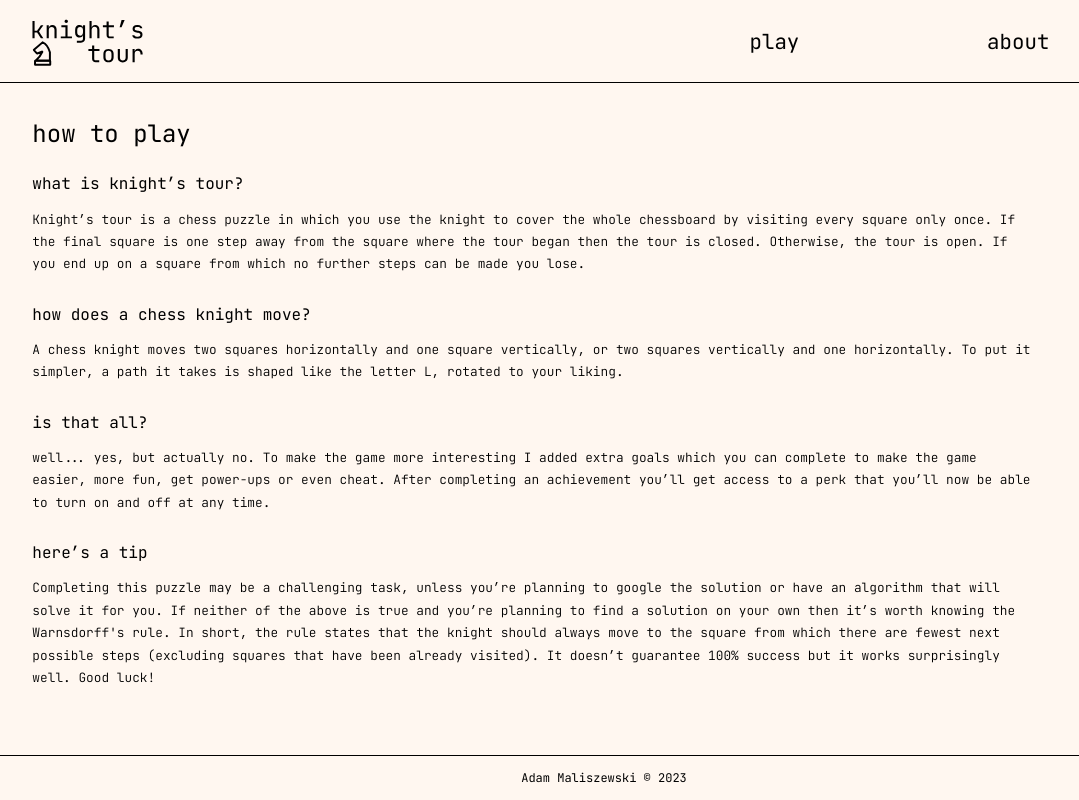
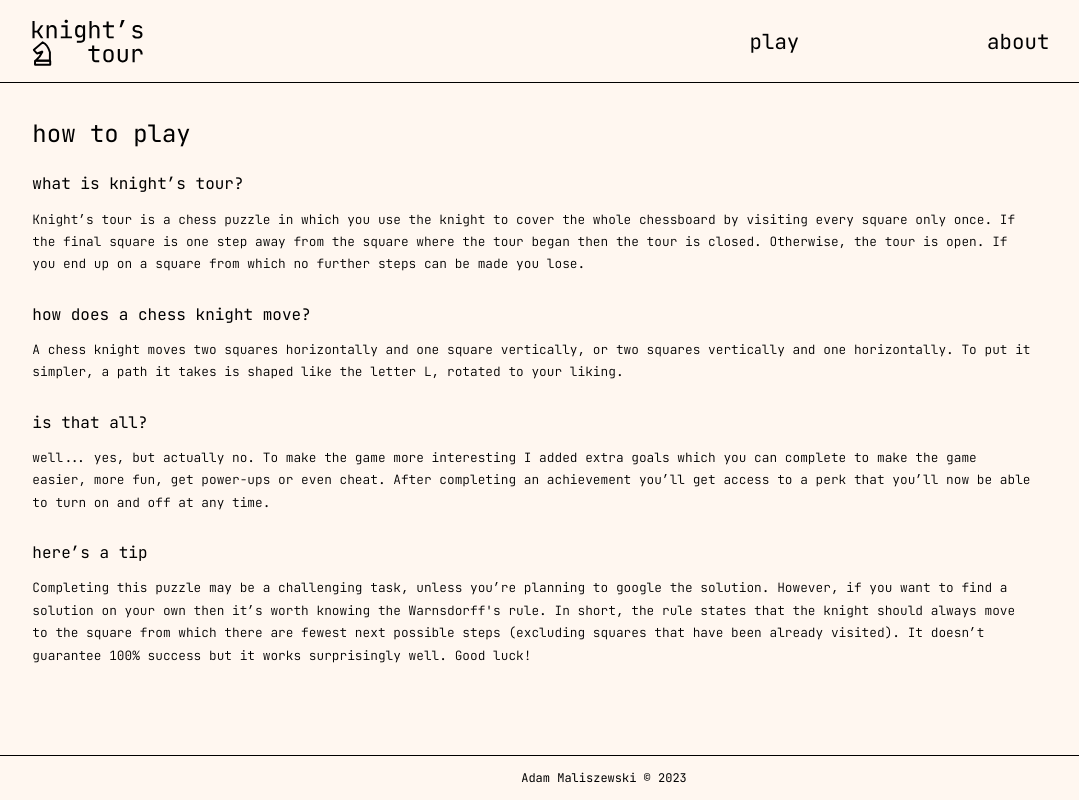
Before and after one commit to AdamMintaj/KnightsTour, a React (Create React App) app: page /how-to in a window 1280 px wide. Shown: the whole page, without its empty margins (36-1115 px from the left). Built offline with nearby package versions, Linux system fonts and the light colour scheme.

Commit message:
Code cleanup

```diff
--- a/src/components/Result/Result.tsx
+++ b/src/components/Result/Result.tsx
@@ -17,8 +17,7 @@ function Result() {
       Congratulations, you won!
       <br></br>
       <br></br>
-      However, there are 19,591,828,170,979,903 <a style={{ color: 'black' }} target="blank" href="https://en.wikipedia.org/wiki/Knight%27s_tour#Number_of_tours">other solutions</a>. Want to
-      play again?
+      However, there are 19,591,828,170,979,903 other solutions. Want to play again?
     </>
   );
 
--- a/src/pages/About/About.tsx
+++ b/src/pages/About/About.tsx
@@ -22,7 +22,7 @@ const About = () => {
           .
         </Styled.Answer>
 
-        <Styled.Question>so you made all this yourself?</Styled.Question>
+        <Styled.Question>so you made all this?</Styled.Question>
         <Styled.Answer>
           Yes, I designed and coded this app entirely by myself. All this
           is my own work, except for the chess knight icon, which I got
@@ -43,14 +43,6 @@ const About = () => {
             rel="noopener noreferrer"
           >
             ShatteredDisk
-          </Styled.Link>
-          ,{" "}
-          <Styled.Link
-            href="https://github.com/dozoisch/react-google-recaptcha"
-            target="_blank"
-            rel="noopener noreferrer"
-          >
-            dozoisch
           </Styled.Link>{" "}
           and{" "}
           <Styled.Link
--- a/src/pages/HowTo/HowTo.tsx
+++ b/src/pages/HowTo/HowTo.tsx
@@ -36,10 +36,9 @@ const HowTo = () => {
         <Styled.Question>here’s a tip</Styled.Question>
         <Styled.Answer>
           Completing this puzzle may be a challenging task, unless you’re
-          planning to google the solution or have an algorithm that will
-          solve it for you. If neither of the above is true and you’re
-          planning to find a solution on your own then it’s worth knowing
-          the Warnsdorff's rule. In short, the rule states that the knight
+          planning to google the solution. However, if you want to find a
+          solution on your own then it’s worth knowing the Warnsdorff's rule.
+          In short, the rule states that the knight
           should always move to the square from which there are fewest
           next possible steps (excluding squares that have been already
           visited). It doesn’t guarantee 100% success but it works
```
